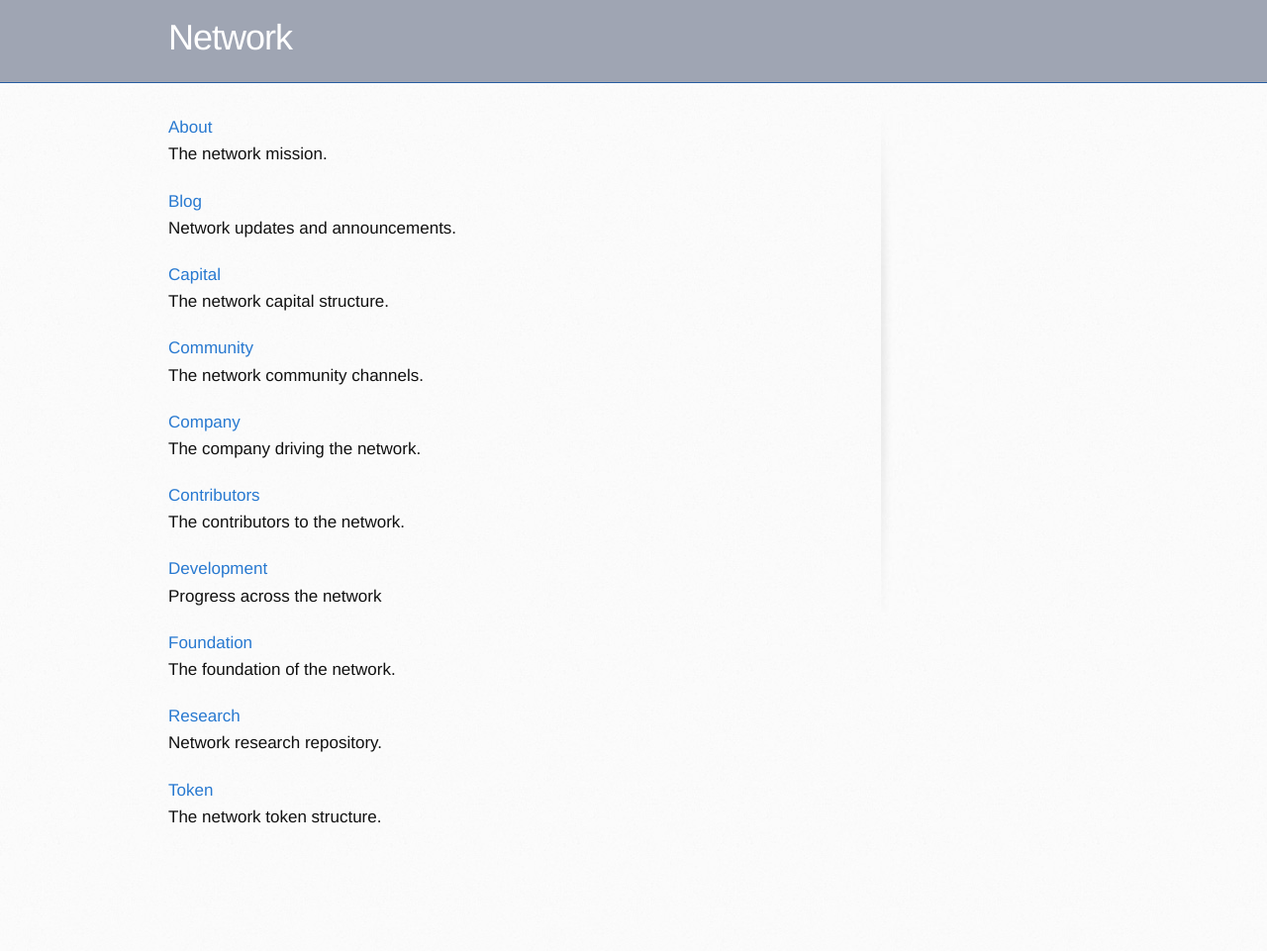
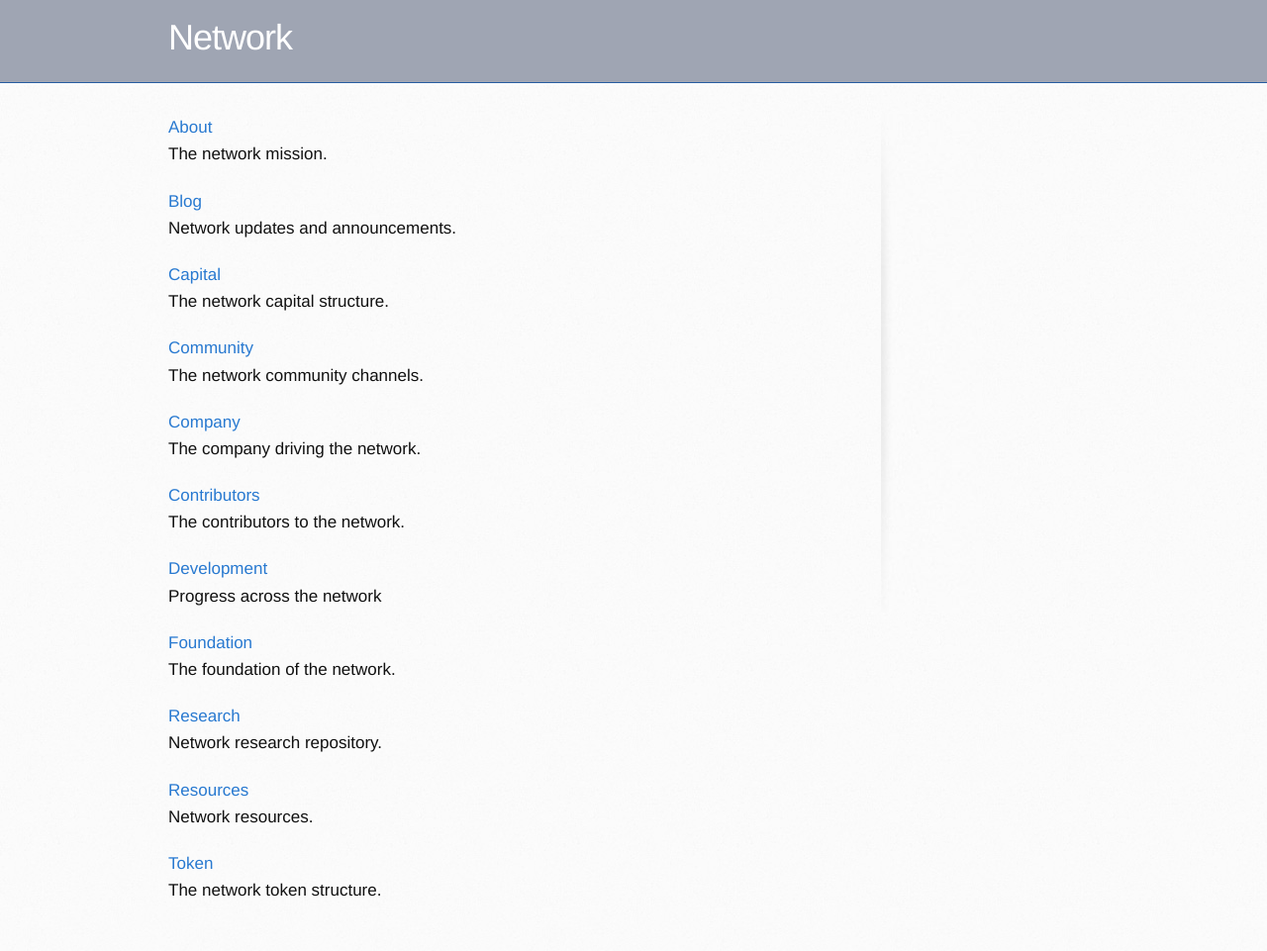
Before and after one commit to networkf/network.github.io, a Jekyll site: the page built from index.md, in a window 1280 px wide. Shown: the whole page at 99% size. Built offline with Jekyll 4.4.1, drawn with Linux system fonts in a browser that asks for light colours; some web fonts are replaced; our own code applies the rules of GitHub Pages for plain Markdown files; the repository's description, which GitHub fills in, is left out; before the commit the page ends 900 px from its top, so only the background shows below that.

Commit message:
Update index.md

```diff
--- a/index.md
+++ b/index.md
@@ -42,6 +42,10 @@ The foundation of the network.
 <br>
 Network research repository.
 
+[Resources](/resources)
+<br>
+Network resources.
+
 [Token](/token)
 <br>
 The network token structure.
```
